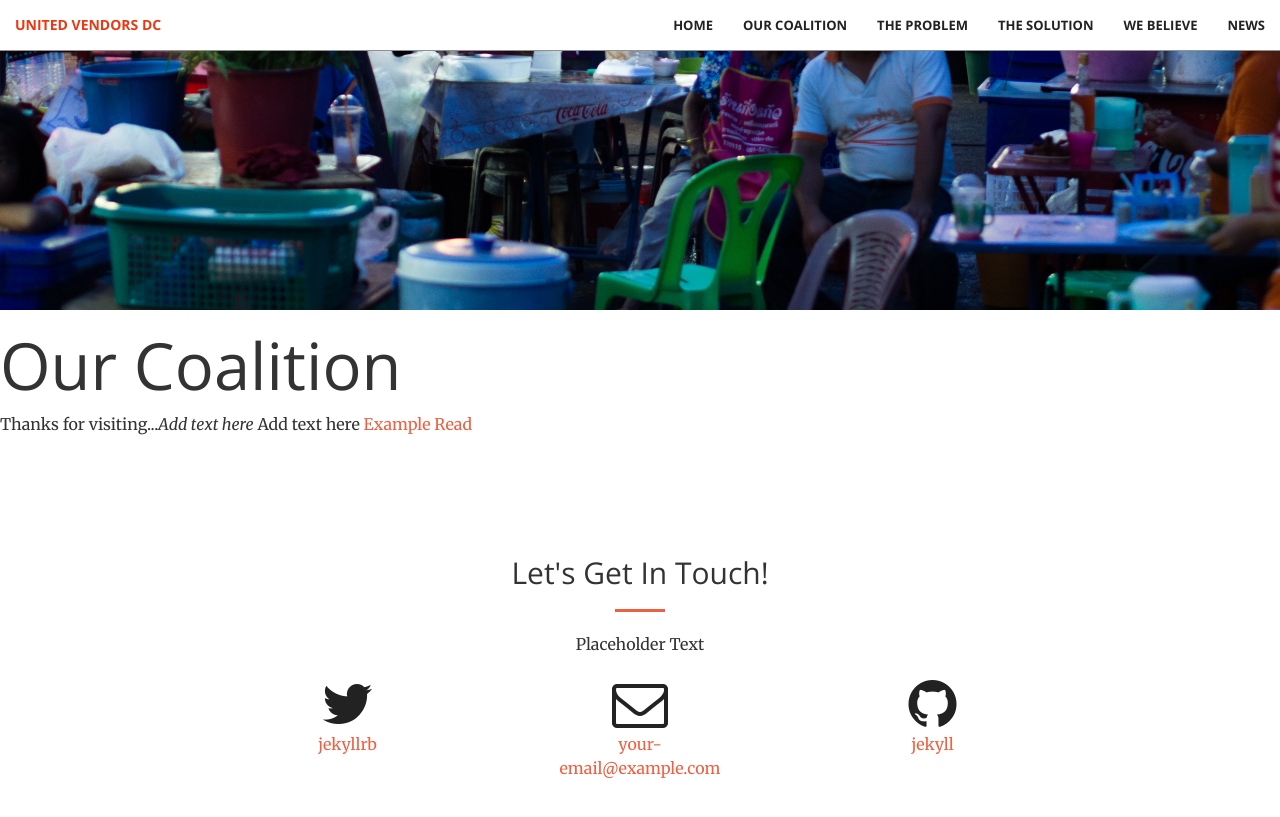
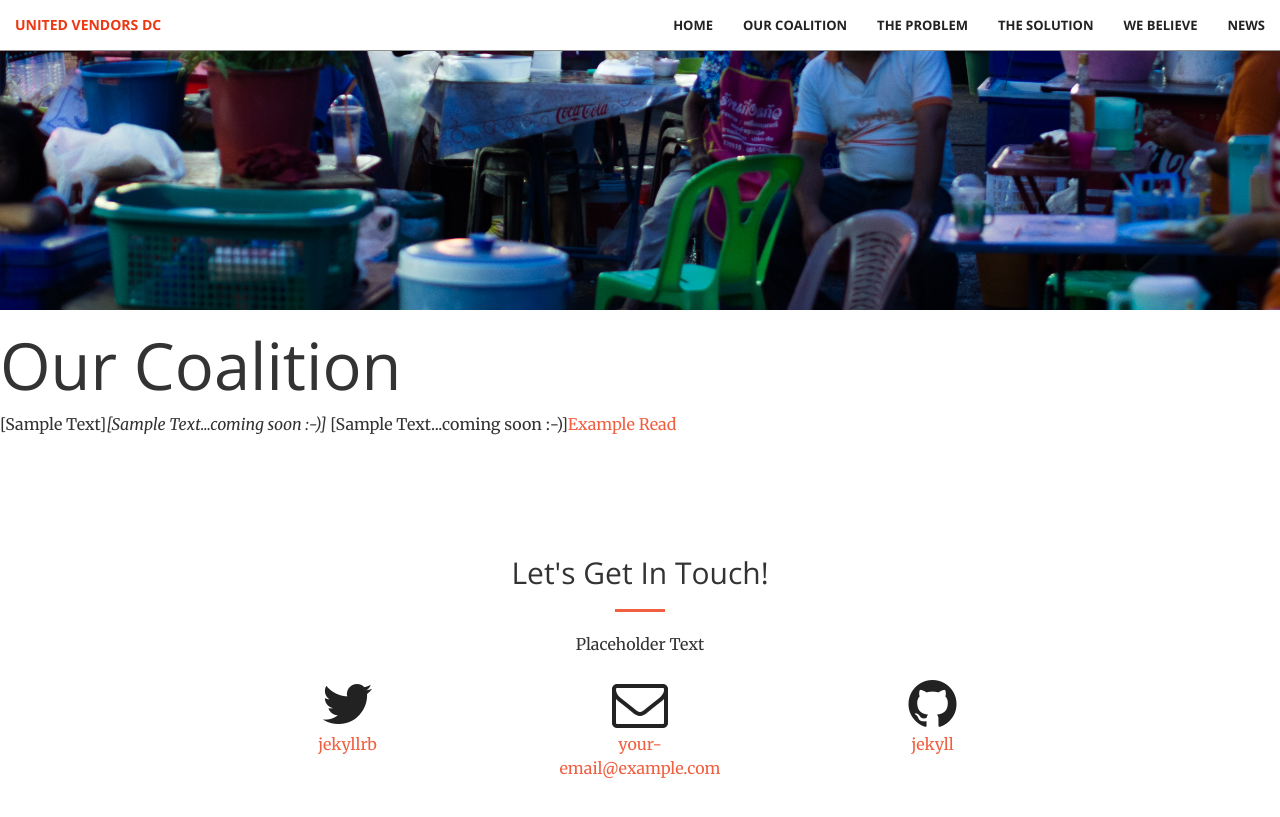
Before and after one commit to UnitedVendorsDC/unitedvendorsdc.github.io, a Jekyll site: the page built from ourCoalition.html, in a window 1280 px wide and 900 px high, scrolled down 610 px. Shown: the top 817 px of the window. Built offline with Jekyll 4.4.1, drawn with Linux system fonts in a browser that asks for light colours.

Commit message:
Update ourCoalition.html

```diff
--- a/ourCoalition.html
+++ b/ourCoalition.html
@@ -6,6 +6,6 @@ title: Our Coalition
 <div class="blurb">
 
 	<h1>Our Coalition</h1>
-	<p>Thanks for visiting...<em>Add text here</em> Add text here <a href="/about">Example Read</a></p>
+	<p>[Sample Text]<em>[Sample Text...coming soon :-)]</em> [Sample Text...coming soon :-)]<a href="/about">Example Read</a></p>
 
 </div><!-- /.blurb -->
```
